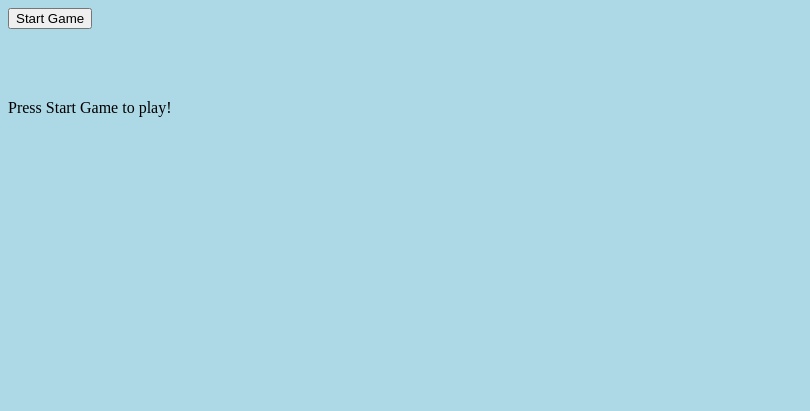
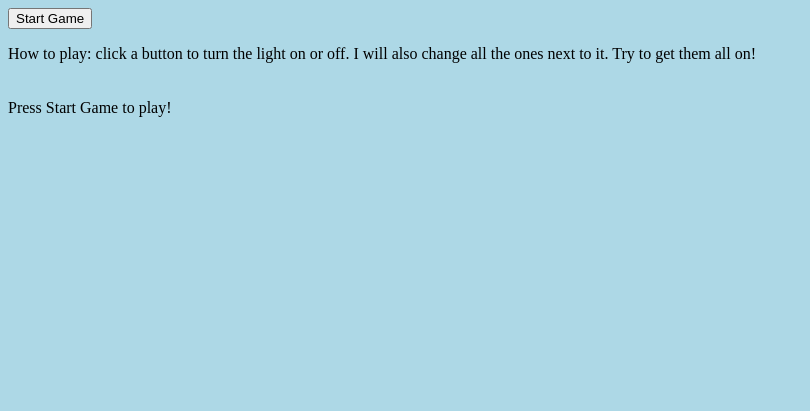
Before and after one commit to CIngram82/Lights_Out, a plain HTML site: page index.html in a window 1280 px wide. Shown: the whole page, without its empty margins (0-810 px from the left). Drawn offline with Linux system fonts and the light colour scheme.

Commit message:
Update index.html

```diff
--- a/index.html
+++ b/index.html
@@ -10,6 +10,7 @@
 <body>
   <section id="gameControlsArea">
     <button id="gameStartButton" type="button" name="button">Start Game</button>
+    <p> How to play: click a button to turn the light on or off. I will also change all the ones next to it. Try to get them all on!</p>
   </section>
   <section id="lightsOutGrid">
     <p>Press Start Game to play!</p>
```
